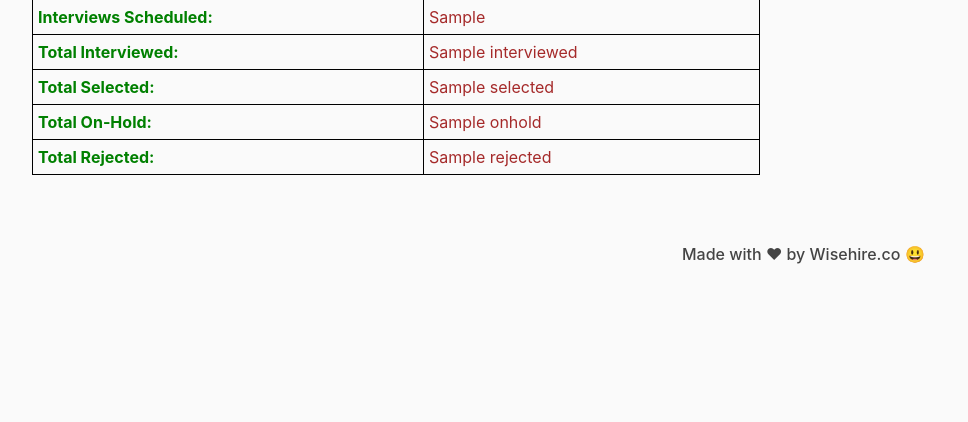
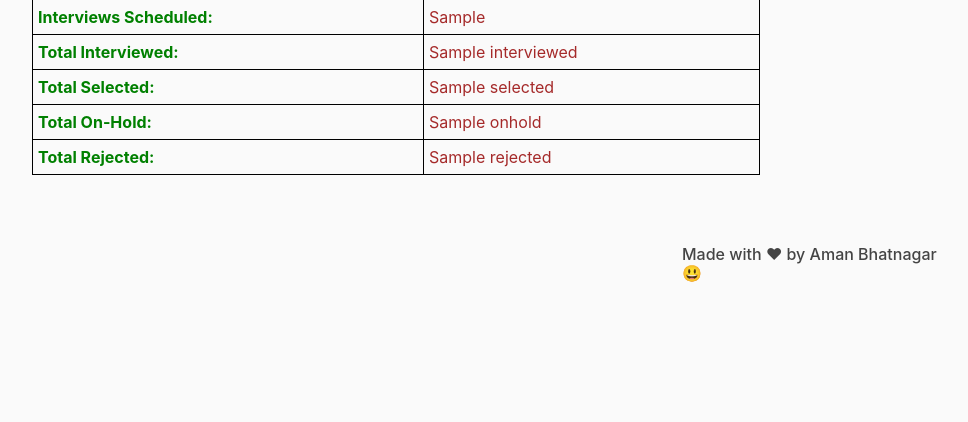
Before and after one commit to amyy28/Software-HumanResources, a Django app: template wise_intern/website/templates/website/dashboard.html in a window 1280 px wide. Shown: the part 378-800 px from the top of the page, without its empty margins (253-1221 px from the left). Run offline with Django 3.2, Linux system fonts and the light colour scheme; the template is opened without the code that fills it: most values are stand-ins (such as "Sample title", 1, 10 or a date in 2020); some libraries are stand-ins or nearby versions.

Commit message:
Update dashboard.html

```diff
--- a/wise_intern/website/templates/website/dashboard.html
+++ b/wise_intern/website/templates/website/dashboard.html
@@ -45,7 +45,7 @@
   </tr>
 </table>
      </div>
-<h6 style="padding-top:70px; padding-left:850px">Made with ❤ by Wisehire.co 😃</h6>
+<h6 style="padding-top:70px; padding-left:850px">Made with ❤ by Aman Bhatnagar 😃</h6>
 <style>
 table, th, td {
   border: 1px solid black;
```
